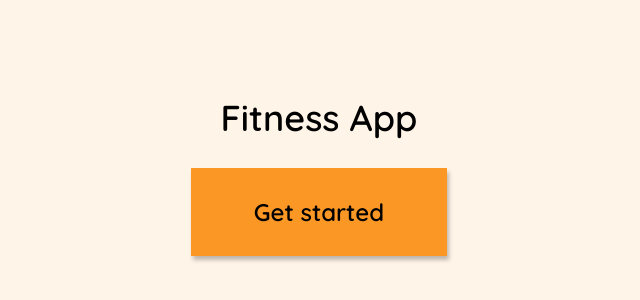
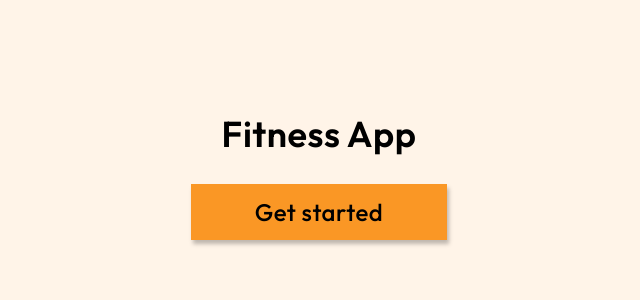
Before and after one commit to Tsmith18256/my-health-app-web, a Next.js app: page /welcome in a window 1280 px wide. Shown: the part 206-506 px from the top of the page, without its empty margins (321-961 px from the left). Built offline with nearby package versions, Linux system fonts and the light colour scheme.

Commit message:
Finish button component

```diff
--- a/src/app/fonts/fonts.ts
+++ b/src/app/fonts/fonts.ts
@@ -1,4 +1,4 @@
-import { Quicksand } from "next/font/google";
+import { Outfit } from "next/font/google";
 import localFont from "next/font/local";
 
 export const iconFont = localFont({
@@ -15,7 +15,7 @@ export const iconFont = localFont({
   variable: "--font-family-font-awesome",
 });
 
-export const defaultFont = Quicksand({
+export const defaultFont = Outfit({
   display: "block",
   subsets: ["latin"],
   variable: "--font-family-default",
--- a/src/app/globals.css
+++ b/src/app/globals.css
@@ -2,6 +2,7 @@
 @import "./fonts/fontawesome.min.css";
 @import "./styles/colors.css";
 @import "./styles/dimensions.css";
+@import "./styles/font-sizes.css";
 
 :root {
   /*
@@ -14,4 +15,5 @@ body {
   background: var(--color-background);
   color: var(--color-text);
   -webkit-font-smoothing: antialiased;
+  letter-spacing: 0.03rem;
 }
--- /dev/null
+++ b/src/app/styles/font-sizes.css
@@ -0,0 +1,11 @@
+:root {
+  --font-size-8: 0.5rem;
+  --font-size-12: 0.75rem;
+  --font-size-14: 0.875rem;
+  --font-size-16: 1rem;
+  --font-size-18: 1.125rem;
+  --font-size-20: 1.25rem;
+  --font-size-24: 1.5rem;
+  --font-size-32: 2rem;
+  --font-size-64: 4rem;
+}
--- a/src/app/styles/reset.css
+++ b/src/app/styles/reset.css
@@ -5,6 +5,8 @@
   color: inherit;
   font: inherit;
   font-size: 100%;
+  letter-spacing: inherit;
+  line-height: inherit;
   margin: 0;
   padding: 0;
   vertical-align: baseline;
--- a/src/shared/components/buttons/button/button.component.tsx
+++ b/src/shared/components/buttons/button/button.component.tsx
@@ -1,3 +1,5 @@
+"use client";
+
 import { ComponentProps, useCallback } from "react";
 import { ObjectValues } from "@/shared/helper-types/object-values.type";
 import styles from "./button.module.css";
--- a/src/shared/components/buttons/button/button.module.css
+++ b/src/shared/components/buttons/button/button.module.css
@@ -31,7 +31,7 @@
   box-shadow: var(--default-shadow-dimensions) var(--color-shadow);
   color: var(--color-text);
   cursor: pointer;
-  font-weight: 600;
+  font-weight: 500;
   transition:
     box-shadow 50ms linear,
     scale 50ms linear;
@@ -62,15 +62,16 @@
 }
 
 .size-large {
-  font-size: 1.5rem;
-  padding: var(--dimension-32);
+  font-size: var(--font-size-24);
+  padding: var(--dimension-16);
 }
 
 .size-medium {
-  font-size: 1.25rem;
+  font-size: var(--font-size-16);
   padding: var(--dimension-16);
 }
 
 .size-small {
+  font-size: var(--font-size-14);
   padding: var(--dimension-8);
 }
```
Also changed, not shown: 2 other files (tests, documents, lock files or other folders).
